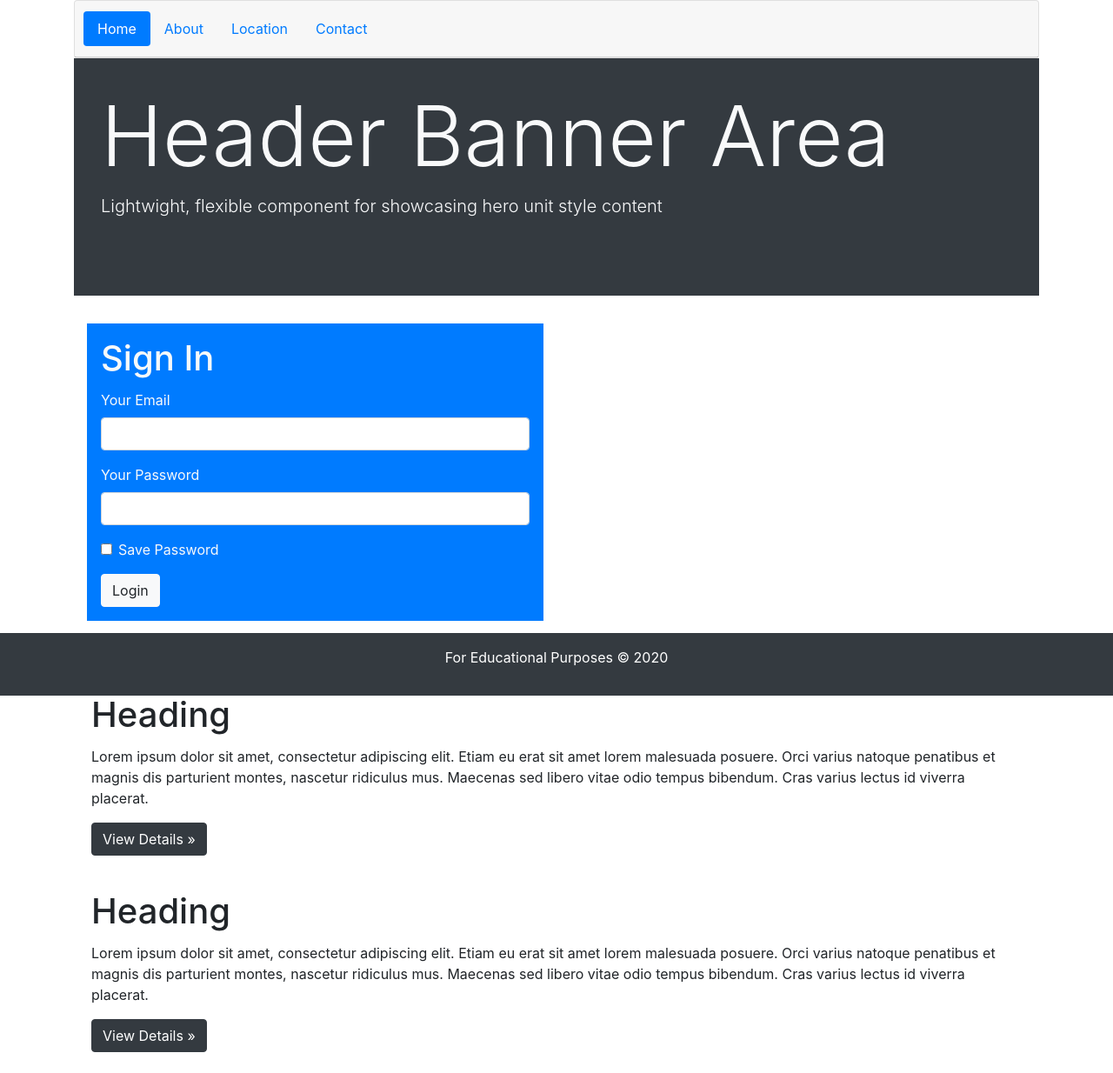
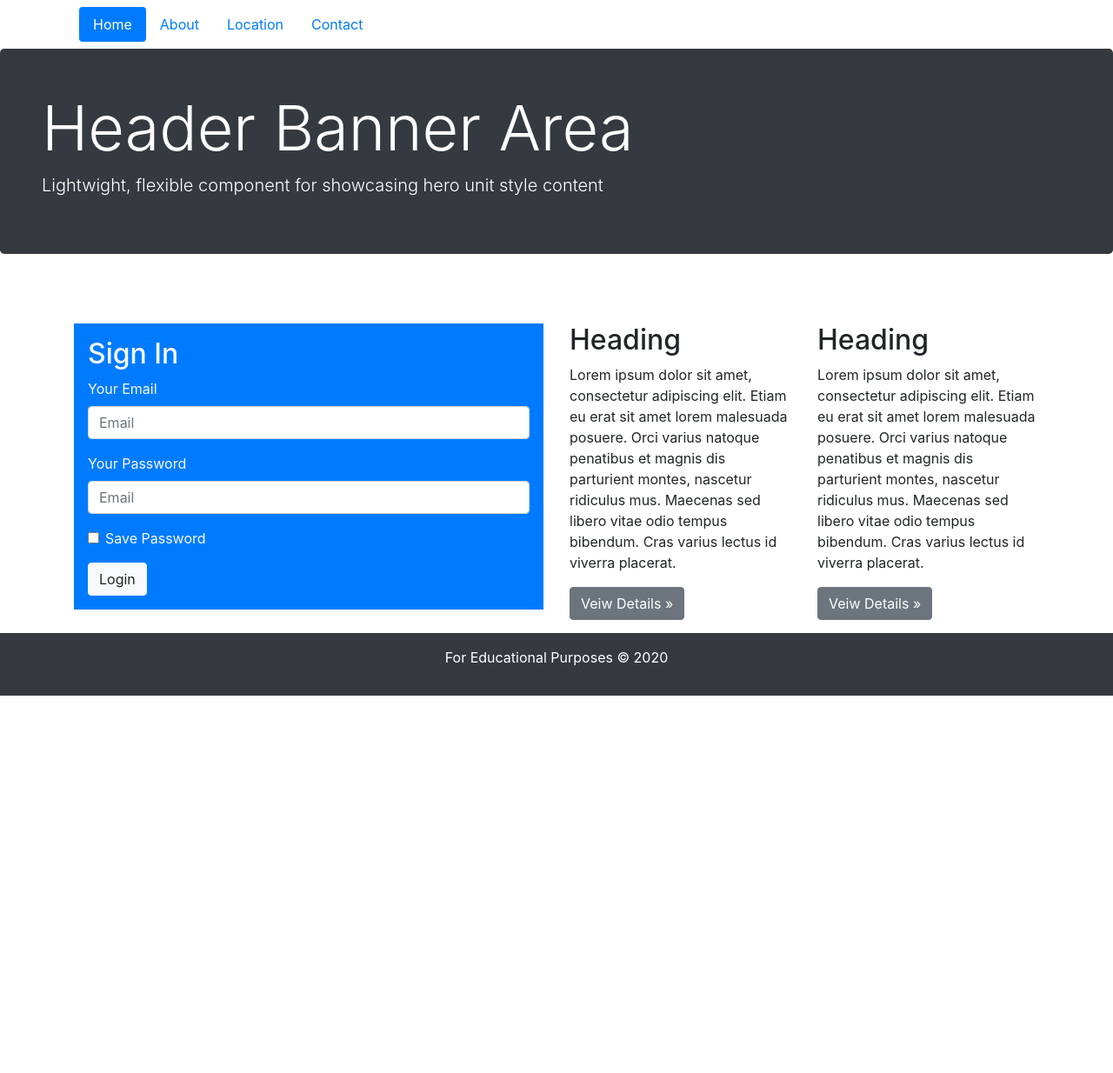
Before and after one commit to darkestar/lab6-bootstrap, a plain HTML site: page index.html in a window 1280 px wide. Shown: the whole page at 87% size. After the commit the page ends 813 px from the top, so only its background shows below. Drawn offline with nearby package versions, Linux system fonts and the light colour scheme.

Commit message:
finalized

```diff
--- a/index.html
+++ b/index.html
@@ -9,80 +9,64 @@
 
     </head>
     <body>
+        <header>
             <div class="container">
-                <div class="card text-center">
-                    <div class="card-header">
+                <nav class="navbar">
                     <ul class="nav nav-pills card-header-pills">
-                            <li class="nav-item">
-                                <a class="nav-link active" href="#">Home</a>
-                            </li>
-                            <li class="nav-item">
-                                <a class="nav-link" href="#">About</a>
-                            </li>
-                            <li class="nav-item">
-                                <a class="nav-link" href="#">Location</a>
-                            </li>
-                            <li class="nav-item">
-                                <a class="nav-link" href="#">Contact</a>
-                            </li>
+                        <li class="nav-item"><a class="nav-link active" href="#">Home</a></li>
+                        <li class="nav-item"><a class="nav-link" href="#">About</a></li>
+                        <li class="nav-item"><a class="nav-link" href="#">Location</a></li>
+                        <li class="nav-item"><a class="nav-link" href="#">Contact</a></li>
                     </ul>
                     </div>
+                </nav>
             </div>
-                <div class="jumbotron bg-dark jumbotron-fluid p-3">
-                    <div class="container py-2 mt-2 mb-5">
-                        <h1 class="display-1 text-light">Header Banner Area</h1>
-                        <p class="lead text-light">Lightwight, flexible component for showcasing hero unit style content</p>
+            <div class="jumbotron bg-dark text-white p-md-5 p-3">
+                <h1 class="display-3">Header Banner Area</h1>
+                <p class="lead">Lightwight, flexible component for showcasing hero unit style content</p>
             </div>
-                </div>
+        </header>
+        <section class="py-5">
             <div class="container">
                 <div class="row">
                     <div class="col-md-12 col-xl-6 mb-5">
-                            <form class="bg-primary p-3">
-                                <h1 class="card-title text-light">Sign In</h1>
-                                <div class="mb-3">
-                                    <label for="exampleInputEmail1" class="form-label text-light">Your Email</label>
-                                    <input type="email" class="form-control" id="exampleInputEmail1" aria-describedby="emailHelp">
+                        <form class="bg-primary p-3 text-light">
+                            <h2>Sign In</h2>
+                            <div class="form-group">
+                                <label for="email" class="form-label ">Your Email</label>
+                                <input type="email" class="form-control" id="email" aria-describedby="emailHelp" placeholder="Email" required>
                             </div>
-                                <div class="mb-3">
-                                    <label for="exampleInputPassword1" class="form-label text-light">Your Password</label>
-                                    <input type="password" class="form-control" id="exampleInputPassword1">
+                            <div class="form-group">
+                                <label for="password" class="form-label">Your Password</label>
+                                <input type="password" class="form-control" id="password" placeholder="Email" required>
                             </div>
-                                <div class="mb-3 form-check">
+                            <div class="form-check">
                                 <input type="checkbox" class="form-check-input " id="form-check-input">
-                                    <label class="form-check-label text-light" for="form-check-input">Save Password</label>
+                                <label class="form-check-label " for="form-check-input">Save Password</label>
                             </div>
-                                <button type="submit" class="btn btn-light">Login</button>
+                            <button type="submit" class="btn btn-light mt-3">Login</button>
                         </form>
+                    </div>
+                    <div class="col-md-6 col-xl-3 mb-5">
+                        <h2>Heading</h2>
+                        <p>Lorem ipsum dolor sit amet, consectetur adipiscing elit. Etiam eu erat sit amet lorem malesuada posuere. Orci varius natoque penatibus et magnis dis parturient montes, nascetur ridiculus mus. Maecenas sed libero vitae odio tempus bibendum. Cras varius lectus id viverra placerat.</p>
+                        <button type="button" class="btn btn-secondary">Veiw Details &raquo;</button>
+                    </div>
+                    <div class="col-md-6 col-xl-3 mb-5">
+                        <h2>Heading</h2>
+                        <p>Lorem ipsum dolor sit amet, consectetur adipiscing elit. Etiam eu erat sit amet lorem malesuada posuere. Orci varius natoque penatibus et magnis dis parturient montes, nascetur ridiculus mus. Maecenas sed libero vitae odio tempus bibendum. Cras varius lectus id viverra placerat.</p>
+                        <button type="button" class="btn btn-secondary">Veiw Details &raquo;</button>
                     </div>
                 </div>
             </div>
-                <div class="card-sm">
-                <div class="card border-0">
-                    <div class="card-body">
-                        <h1 class="card-title">Heading</h1>
-                        <p class="card-text">Lorem ipsum dolor sit amet, consectetur adipiscing elit. Etiam eu erat sit amet lorem malesuada posuere. Orci varius natoque penatibus et magnis dis parturient montes, nascetur ridiculus mus. Maecenas sed libero vitae odio tempus bibendum. Cras varius lectus id viverra placerat.</p>
-                        <a href="#" class="btn btn-dark">View Details &#187;</a>
-                        </>
-                            </div>
-                        </div>
-                <div class="card-sm">
-                        <div class="card  border-0 mb-1">
-
-                            <div class="card-body">
-                                <h1 class="card-title">Heading</h1>
-                                <p class="card-text">Lorem ipsum dolor sit amet, consectetur adipiscing elit. Etiam eu erat sit amet lorem malesuada posuere. Orci varius natoque penatibus et magnis dis parturient montes, nascetur ridiculus mus. Maecenas sed libero vitae odio tempus bibendum. Cras varius lectus id viverra placerat.</p>
-                                <a href="#" class="btn btn-dark">View Details &#187;</a>
-                            </div>
-                        </div>
-                            </div>
-                        </div>
-                </div>
+        </section>
         <footer class="bg-dark text-white py-3 px-3 text-center fixed-bottom">
             <div class="container">
                 <p>For Educational Purposes &copy; 2020</p>
             </div>
         </footer>
-            </div>
+
+
         <script src="https://code.jquery.com/jquery-3.5.1.slim.min.js" integrity="sha384-DfXdz2htPH0lsSSs5nCTpuj/zy4C+OGpamoFVy38MVBnE+IbbVYUew+OrCXaRkfj" crossorigin="anonymous"></script>
         <script src="https://cdn.jsdelivr.net/npm/popper.js@1.16.1/dist/umd/popper.min.js" integrity="sha384-9/reFTGAW83EW2RDu2S0VKaIzap3H66lZH81PoYlFhbGU+6BZp6G7niu735Sk7lN" crossorigin="anonymous"></script>
         <script src="https://cdn.jsdelivr.net/npm/bootstrap@4.5.3/dist/js/bootstrap.min.js" integrity="sha384-w1Q4orYjBQndcko6MimVbzY0tgp4pWB4lZ7lr30WKz0vr/aWKhXdBNmNb5D92v7s" crossorigin="anonymous"></script>
```
Also changed, not shown: img/medium-viewport-768.png (deleted), img/small-viewport-320.png (deleted), img/x-large-viewport.png (deleted). Lines whose indentation alone changed are shown as unchanged.
